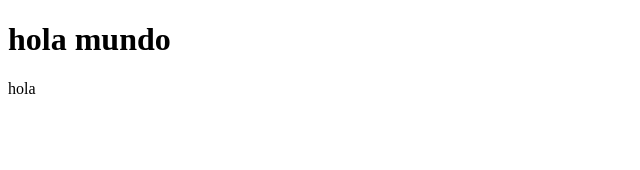
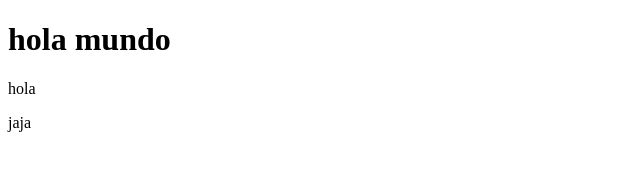
Before and after one commit to valentinferrazzo/repositorio-clase, a plain HTML site: page index.html in a window 1280 px wide. Shown: the full height of the page, 0-640 px from the left. Drawn offline with Linux system fonts and the light colour scheme.

Commit message:
holajaja

```diff
--- a/css/style.css
+++ b/css/style.css
@@ -0,0 +1,3 @@
+* {
+    padding: 0%;
+}
--- a/index.html
+++ b/index.html
@@ -9,5 +9,6 @@
 <body>
     <h1>hola mundo</h1>
     <p>hola</p>
+    <p>jaja</p>
 </body>
 </html>
```
